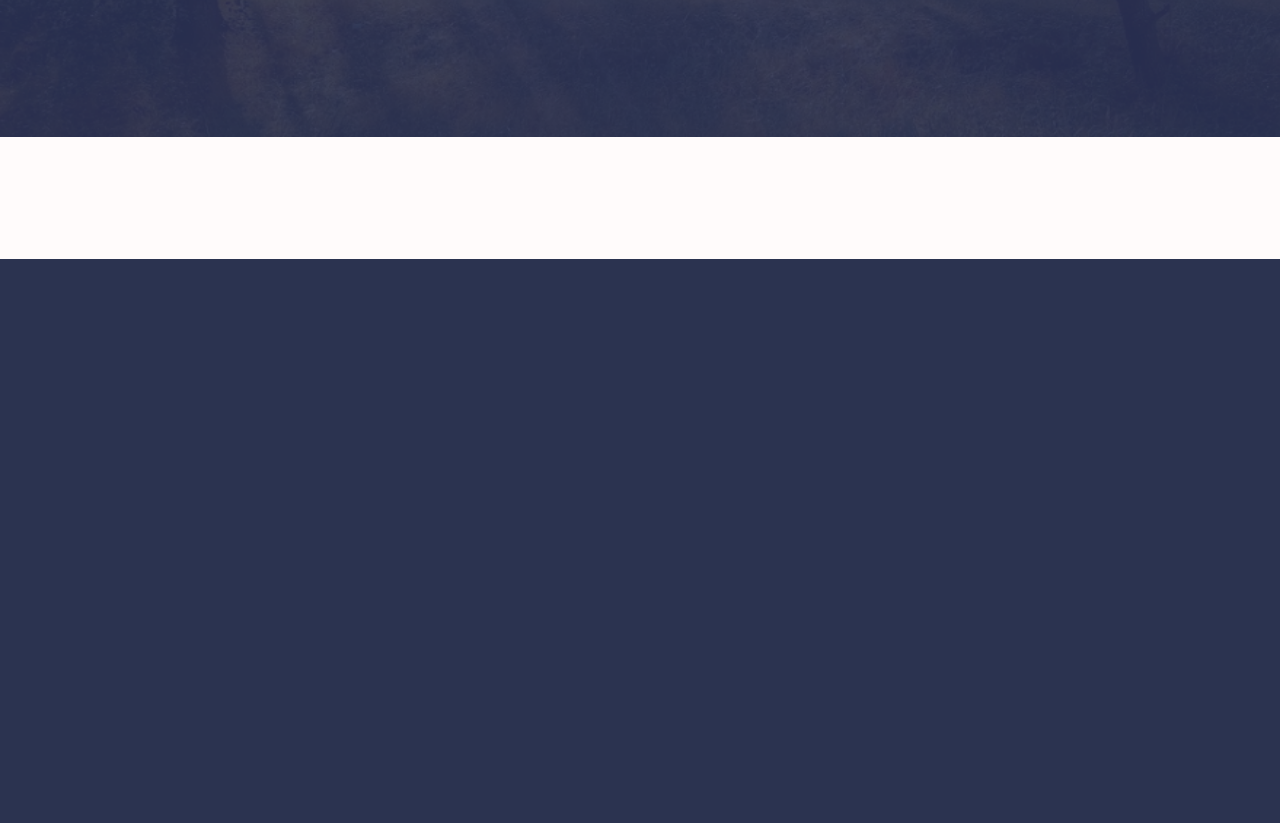
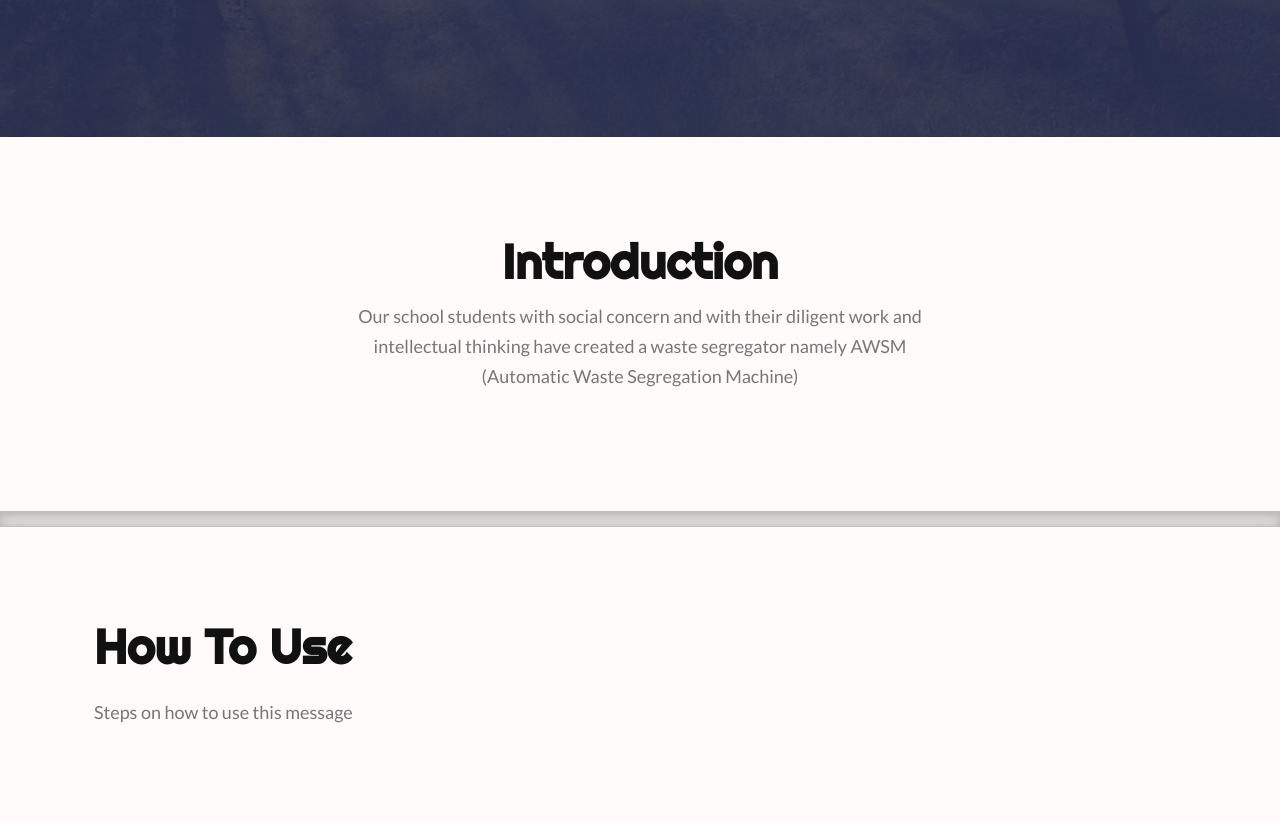
Before and after one commit to 1AdityaX/sd_website, a PHP site: page / in a window 1280 px wide. Shown: the part 541-1364 px from the top of the page. Before the commit the page ends 800 px from the top, so only its background shows below. Run offline with PHP 8.4, Linux system fonts and the light colour scheme; some libraries are stand-ins or nearby versions; some web fonts are replaced.

Commit message:
index.php update

```diff
--- /dev/null
+++ b/__templates/_howto.php
@@ -0,0 +1,15 @@
+<div class="container col-xxl-8 px-4 py-5">
+    <div class="row flex-lg-row-reverse align-items-center g-5 py-5">
+      <div class="col-10 col-sm-8 col-lg-6">
+        <!-- <img src="bootstrap-themes.png" class="d-block mx-lg-auto img-fluid" alt="Bootstrap Themes" width="700" height="500" loading="lazy"> -->
+      </div>
+      <div class="col-lg-6">
+        <h1 class="display-5 fw-bold lh-1 mb-3">How To Use</h1>
+        <p class="lead">Steps on how to use this message</p>
+        <!-- <div class="d-grid gap-2 d-md-flex justify-content-md-start">
+          <button type="button" class="btn btn-primary btn-lg px-4 me-md-2">Primary</button>
+          <button type="button" class="btn btn-outline-secondary btn-lg px-4">Default</button>
+        </div> -->
+      </div>
+    </div>
+  </div>
--- /dev/null
+++ b/__templates/_section.php
@@ -0,0 +1,8 @@
+<div class="px-4 py-5 my-5 text-center">
+  <!-- <img class="d-block mx-auto mb-4" src="../assets/brand/bootstrap-logo.svg" alt="" width="72" height="57"> -->
+  <h1 class="display-5 fw-bold">Introduction</h1>
+  <div class="col-lg-6 mx-auto">
+    <p class="lead mb-4">Our school students with social concern and with their diligent work and intellectual thinking have created a waste segregator namely AWSM (Automatic Waste Segregation Machine)</p>
+  </div>
+</div>
+<div class="b-example-divider"></div>
--- a/css/index.css
+++ b/css/index.css
@@ -1,3 +1,11 @@
 body{
     background-color: #fffbfb;
 }
+
+.page_separation {
+    height: 1rem;
+    background-color: rgba(0, 0, 0, .1);
+    border: solid rgba(0, 0, 0, .15);
+    border-width: 1px 0;
+    box-shadow: inset 0 0.5em 1.5em rgb(0 0 0 / 10%), inset 0 0.125em 0.5em rgb(0 0 0 / 15%)
+}
--- a/index.php
+++ b/index.php
@@ -7,6 +7,9 @@ include "utility/utils.php"
 
 <body>
     <?php load_template("_header2.php") ?>
+    <?php load_template("_section.php") ?>
+    <div class="page_separation"></div>
+    <?php load_template("_howto.php") ?>
 
 </body>
 
```
